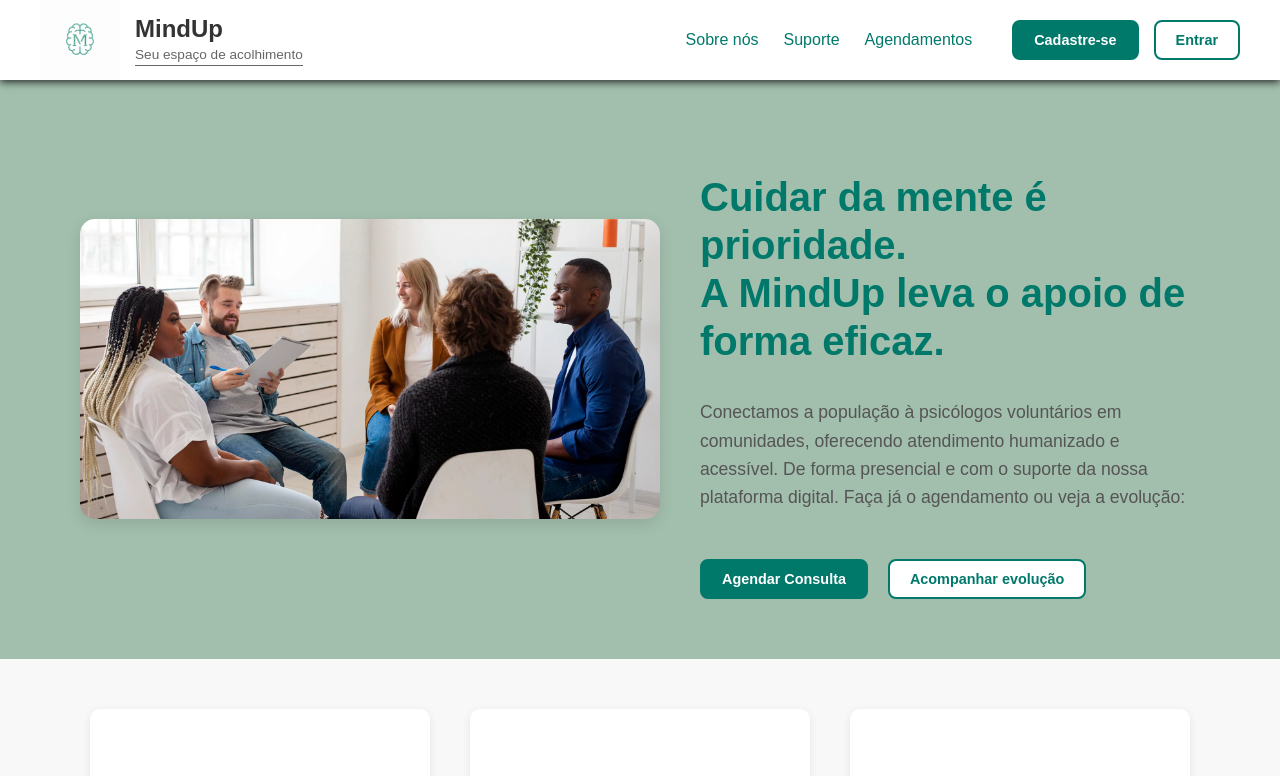
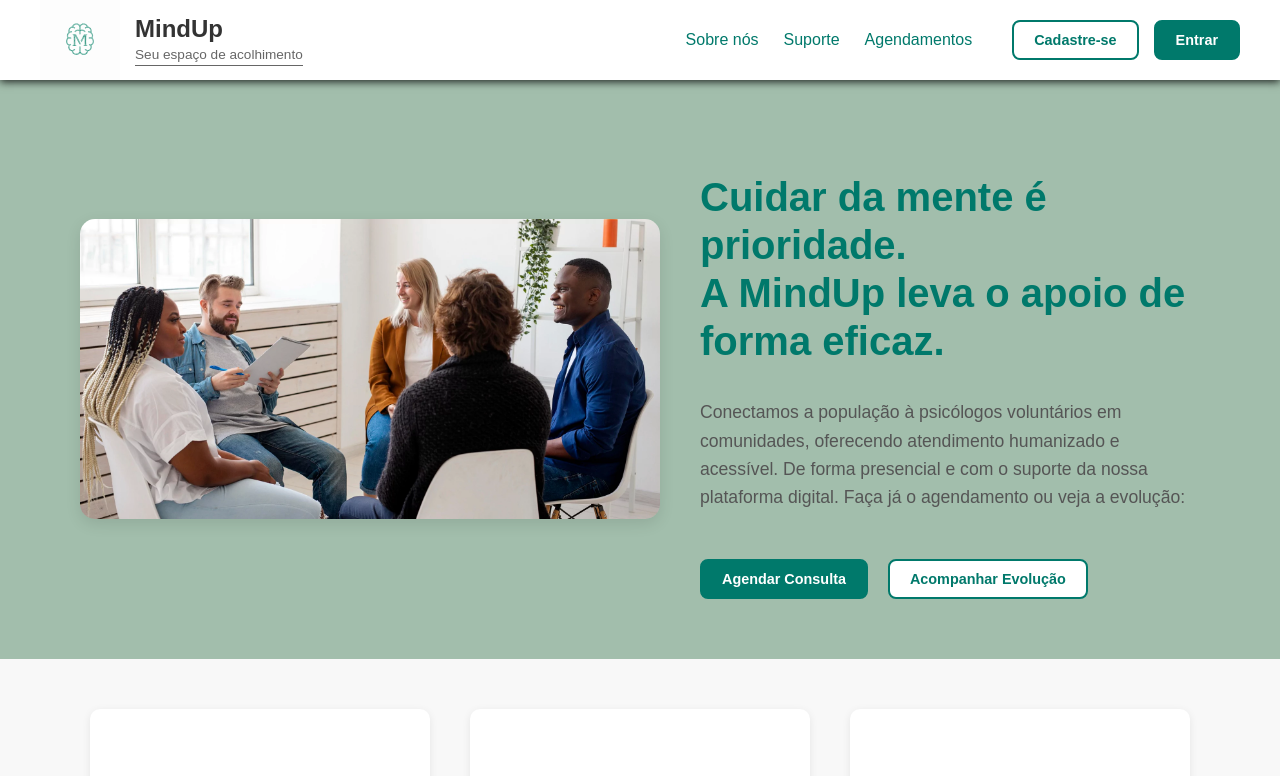
Before and after one commit to cauagomesdev/MindUp, a React (Vite) app in the folder Frontend/: page / in a window 1280 px wide. Shown: the top 776 px of the page. Built offline with nearby package versions, Linux system fonts and the light colour scheme.

Commit message:
algumas correcoes feitas para melhor organizacao dos botoes

```diff
--- a/Frontend/src/App.jsx
+++ b/Frontend/src/App.jsx
@@ -1,5 +1,5 @@
 import { BrowserRouter as Router, Routes, Route } from 'react-router-dom';
-import Home from './pages//Home/Home';
+import Home from './pages//HomePage/HomePage';
 import Header from './components/Header/Header';
 
 function App() {
--- /dev/null
+++ b/Frontend/src/components/Button/Button.jsx
@@ -0,0 +1,31 @@
+import React from 'react';
+import { Link } from 'react-router-dom';
+
+function Button({ children, onClick, to, type = "button", className = "", ...props }) {
+
+    const baseClasses = `btn ${className}`;
+
+    if (to) {
+        return (
+            <Link
+                to={to}
+                className={baseClasses}
+                {...props}
+            >
+                {children}
+            </Link>
+        );
+    }
+    return (
+        <Button
+            type={type}
+            onClick={onClick}
+            className={baseClasses}
+            {...props}
+        >
+            {children}
+        </Button>
+    );
+}
+
+export default Button;
--- a/Frontend/src/components/Header/Header.css
+++ b/Frontend/src/components/Header/Header.css
@@ -73,7 +73,7 @@
     gap: 15px;
 }
 
-/* @media (max-width: 900px) {
+@media (max-width: 900px) {
     .header-nav {
         gap: 15px;
         margin-right: 20px;
@@ -117,4 +117,4 @@
     .btn {
         width: 100%;
     }
-} */
+}
--- a/Frontend/src/components/Header/Header.jsx
+++ b/Frontend/src/components/Header/Header.jsx
@@ -2,6 +2,7 @@ import React from "react";
 import {Link} from "react-router-dom";
 import "./Header.css";
 import logoMindUp from "../../assets/MindUp svg.svg";
+import Button from "../Button/Button";
 
 function Header() {
   return (
@@ -29,8 +30,10 @@ function Header() {
       </nav>
 
       <div className="header-auth-buttons">
-          <Link className="btn primary" to="/cadastro">Cadastre-se</Link>
-          <Link className="btn secondary" to="/login">Entrar</Link>
+          <Button to="/cadastro" className="secondary">Cadastre-se</Button>
+          <Button to="/login" className="primary">Entrar</Button>
+          {/* <Link className="btn primary" to="/cadastro">Cadastre-se</Link>
+          <Link className="btn secondary" to="/login">Entrar</Link>       */}
       </div>
 
     </header>
--- a/Frontend/src/pages/Home/Home.jsx
+++ b/Frontend/src/pages/HomePage/HomePage.jsx
@@ -1,8 +1,8 @@
 import React from 'react';
 import {Link} from "react-router-dom";
-import "./Home.css";
+import "./HomePage.css";
 import imgroda from "../../assets/roda de conversa startup.webp";
-
+import Button from '../../components/Button/Button';
 
 function Home() {
   return (
@@ -24,8 +24,8 @@ function Home() {
         </div>
 
         <div className='home-buttons'>
-          <Link to="/agendamentos" className='btn primary'>Agendar Consulta</Link>
-          <Link to="/pacientes/evolucao" className='btn secondary'>Acompanhar evolução</Link>
+          <Button to="/agendamentos" className="primary">Agendar Consulta</Button>
+          <Button to="/pacientes/evolucao" className="secondary">Acompanhar Evolução</Button>
         </div>
       </div>
 
```
Also changed, not shown: Frontend/src/components/Button.jsx (deleted), Frontend/src/pages/HomePage/HomePage.css (renamed from Frontend/src/pages/Home/Home.css).
